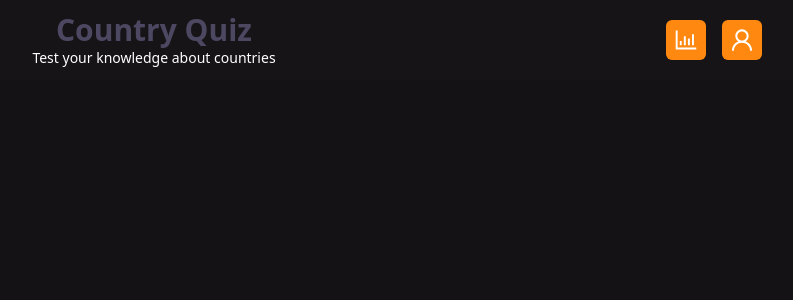
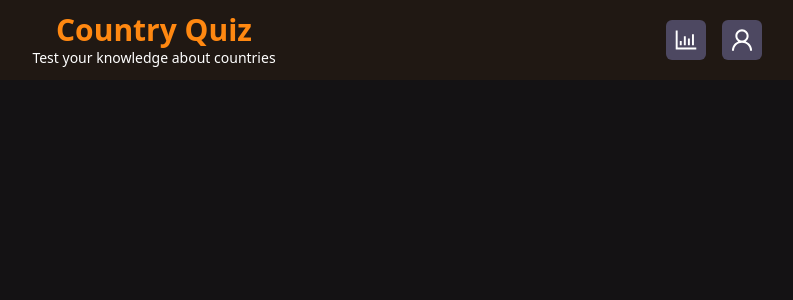
Before and after one commit to alt-art/country-quiz, a Next.js app: page / in a window 1280 px wide. Shown: the top 300 px of the page, without its empty margins (430-1223 px from the left). Built offline with nearby package versions, Linux system fonts and the light colour scheme.

Commit message:
fix: Swap colors to make more interesting

```diff
--- a/tailwind.config.js
+++ b/tailwind.config.js
@@ -3,10 +3,10 @@ module.exports = {
   content: ['./src/**/*.{js,ts,jsx,tsx}'],
   theme: {
     colors: {
-      principal: '#4D4861',
-      'principal-dark': '#2F2B3B',
-      second: '#FF8811',
-      'second-dark': '#FF6A00',
+      principal: '#FF8811',
+      'principal-dark': '#FF6A00',
+      second: '#4D4861',
+      'second-dark': '#2F2B3B',
       white: '#FFF',
     },
   },
```
